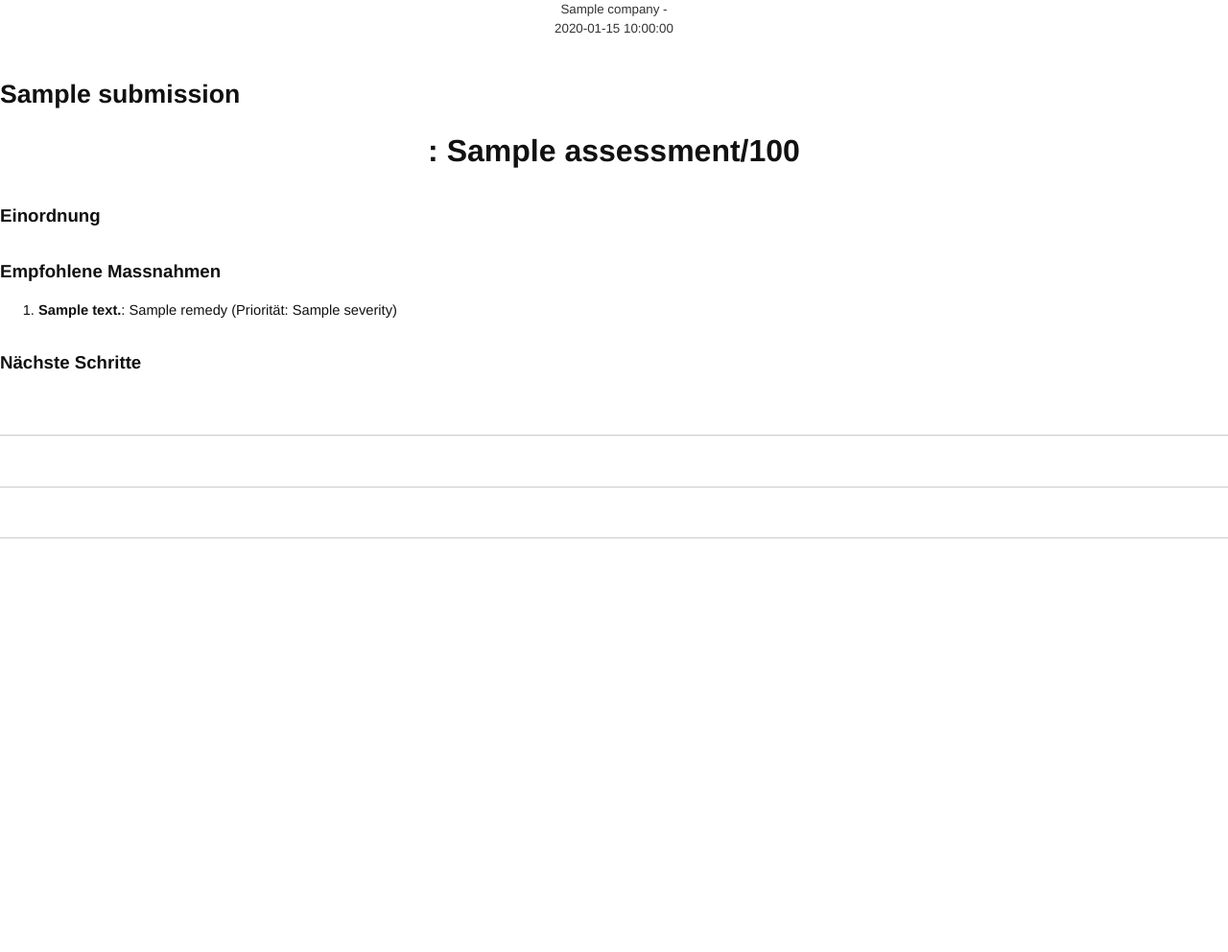
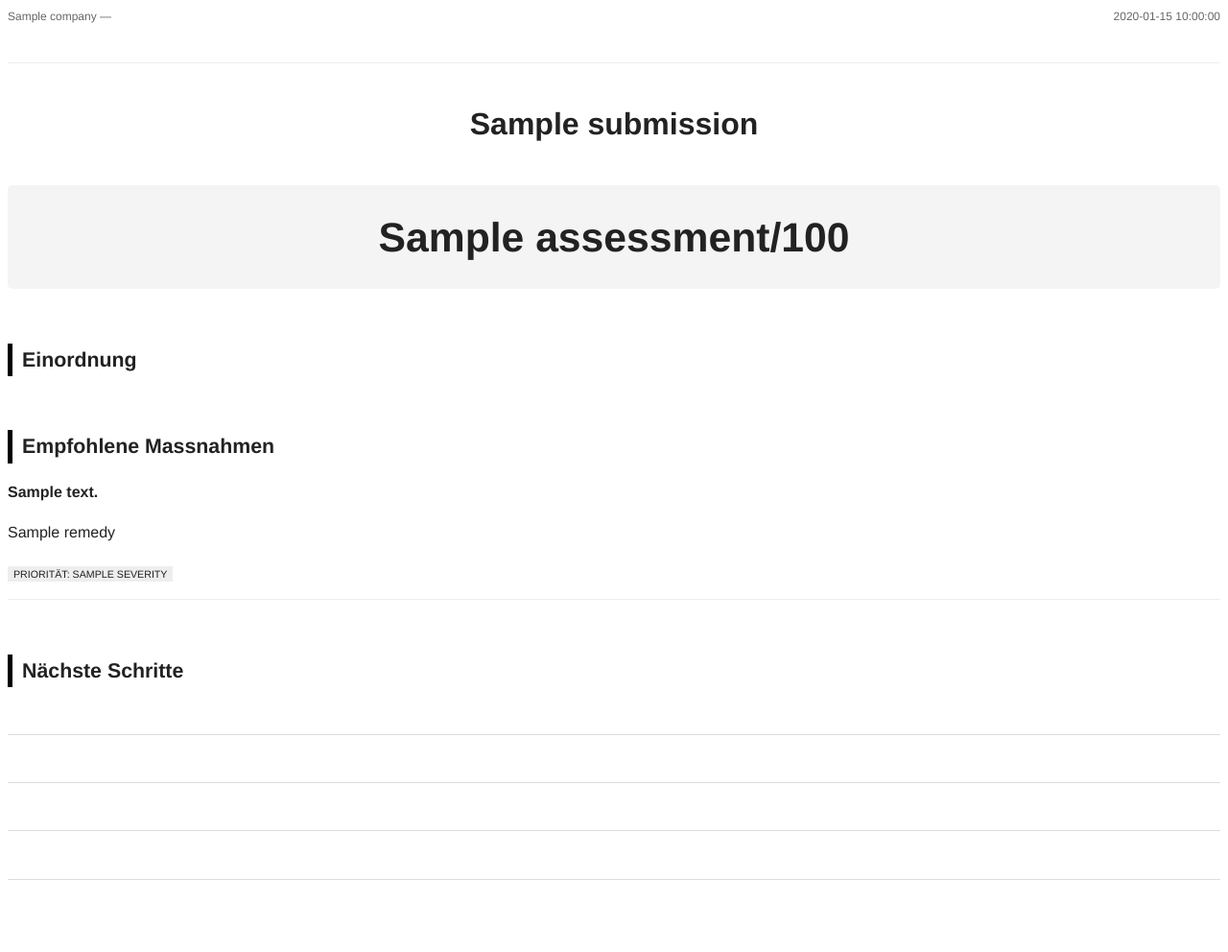
Before and after one commit to TheStephAndre/medsecure-check, a Flask app: template templates/report_pdf.html in a window 1280 px wide. Shown: the whole page at 96% size. Before the commit the page ends 561 px from the top, so only its background shows below. Run offline with Flask 3, Linux system fonts and the light colour scheme; the template is opened without the code that fills it: most values are stand-ins (such as "Sample title", 1, 10 or a date in 2020); parts of the project's set-up code (start-up, migrations or seed data) failed here and were passed over.

Commit message:
Use only CSS(no Pico) to generate the PDF.

```diff
--- a/templates/report_pdf.html
+++ b/templates/report_pdf.html
@@ -2,135 +2,75 @@
 <html lang="de">
   <head>
     <meta charset="utf-8" />
-    <title>
-      {{ submission.business_name }} - {{ REPORT_PDF.title_suffix }}
-    </title>
-
+    <title>{{ submission.business_name }} - {{ REPORT_PDF.title_suffix }}</title>
     <style>
-      /* A4 Base */
       @page {
         size: A4;
-        margin:
-          24mm 18mm,
-          24mm 18mm;
-        @bottom-center {
+        margin: 25mm 20mm;
+        @bottom-right {
           content: "Seite " counter(page) " von " counter(pages);
           font-size: 9pt;
-          color: #666;
+          color: #888;
         }
       }
-
-      body {
-        font-family: "Helvetica", "Arial", sans-serif;
-        font-size: 11pt;
-        line-height: 1.5;
-        margin: 0;
-        padding: 0;
-        color: #111;
-      }
-
-      .header {
-        text-align: center;
-        font-size: 10pt;
-        color: #333;
-        margin-bottom: 10mm;
-      }
-
-      h1 {
-        font-size: 20pt;
-        margin-bottom: 4mm;
-      }
-
-      h2 {
-        font-size: 14pt;
-        margin-top: 8mm;
-        margin-bottom: 2mm;
-      }
-
-      section {
-        margin-top: 6mm;
-        margin-bottom: 6mm;
-        page-break-inside: avoid;
-      }
-
-      .assessment {
-        font-size: 24pt;
-        font-weight: bold;
-        margin-top: 4mm;
-        margin-bottom: 6mm;
-        text-align: center;
-      }
-
-      .footer-note {
-        font-size: 9pt;
-        color: #666;
-        margin-top: 10mm;
-      }
-
-      .handwriting-lines {
-        margin-top: 6mm;
-      }
-
-      .handwriting-lines div {
-        border-bottom: 0.5pt solid #ccc;
-        height: 10mm;
-        margin-bottom: 4mm;
-      }
+      body { font-family: "Helvetica", "Arial", sans-serif; line-height: 1.6; color: #222; }
+      .header { border-bottom: 1pt solid #eee; padding-bottom: 10mm; margin-bottom: 10mm; font-size: 9pt; color: #666; }
+      .title-block { text-align: center; margin-bottom: 15mm; }
+      .score-box { background: #f4f4f4; padding: 20px; text-align: center; border-radius: 5px; margin: 10mm 0; }
+      .score-value { font-size: 32pt; font-weight: bold; display: block; }
+      h2 { border-left: 4pt solid #000; padding-left: 10px; margin-top: 15mm; font-size: 16pt; }
+      .findings-list { list-style: none; padding: 0; }
+      .finding-item { margin-bottom: 8mm; padding-bottom: 4mm; border-bottom: 0.5pt solid #eee; }
+      .finding-item strong { font-size: 12pt; display: block; margin-bottom: 2mm; }
+      .severity-tag { font-size: 8pt; text-transform: uppercase; background: #eee; padding: 2px 6px; }
+      .lines { margin-top: 5mm; border-bottom: 0.5pt solid #ddd; height: 8mm; }
+      .footer-note { font-size: 8pt; color: #999; margin-top: 20mm; font-style: italic; }
     </style>
   </head>
-
   <body>
     <div class="header">
-      <div>{{ company }} - {{ REPORT_PDF.header_suffix }}</div>
-      <div>{{ REPORT_PDF.generated_on }} {{ submission.created_at_human }}</div>
+      <div style="float: left;">{{ company }} — {{ REPORT_PDF.header_suffix }}</div>
+      <div style="float: right;">{{ REPORT_PDF.generated_on }} {{ submission.created_at_human }}</div>
+      <div style="clear: both;"></div>
     </div>
 
-    <h1>{{ submission.business_name }}</h1>
-
-    <div class="assessment">
-      {{ REPORT_PDF.assessment_label }}: {{ submission.assessment }}/100
+    <div class="title-block">
+      <h1>{{ submission.business_name }}</h1>
+      <div class="score-box">
+        <span class="score-value">{{ submission.assessment }}/100</span>
+        {{ REPORT_PDF.assessment_label }}
+      </div>
     </div>
 
     <section>
       <h2>{{ REPORT.sections.classification }}</h2>
-
       <p>{{ RISK_LEVELS[submission.risk_level].pdf_text }}</p>
     </section>
 
     <section>
       <h2>{{ REPORT.sections.measures }}</h2>
-
-      {% if submission.na_count is defined and submission.na_count > 5 %}
-      <p>
-        <strong>{{ REPORT.unclear.title }}.</strong>
-        {{ REPORT.unclear.description }}
-      </p>
-
-      {% elif submission.failed|length == 0 %}
-      <p>{{ REPORT.no_findings.description }}</p>
-
+      {% if submission.failed|length == 0 %}
+        <p>{{ REPORT.no_findings.description }}</p>
       {% else %}
-      <ol>
-        {% for f in submission.failed %}
-        <li>
-          <strong>{{ f.text }}</strong>: {{ f.remedy }} ({{
-          REPORT.priority_label }}: {{ f.severity }})
-        </li>
-        {% endfor %}
-      </ol>
+        <div class="findings-list">
+          {% for f in submission.failed %}
+          <div class="finding-item">
+            <strong>{{ f.text }}</strong>
+            <p>{{ f.remedy }}</p>
+            <span class="severity-tag">{{ REPORT.priority_label }}: {{ f.severity }}</span>
+          </div>
+          {% endfor %}
+        </div>
       {% endif %}
     </section>
 
-    <section>
+    <section style="page-break-before: always;">
       <h2>{{ REPORT.sections.next_steps }}</h2>
-
       <p>{{ REPORT.next_steps.orientation }}</p>
-
-      <div class="handwriting-lines">
-        <div></div>
-        <div></div>
-        <div></div>
-      </div>
+      <div class="lines"></div>
+      <div class="lines"></div>
+      <div class="lines"></div>
+      <div class="lines"></div>
     </section>
 
     <div class="footer-note">{{ REPORT_PDF.footer_note }}</div>
```
